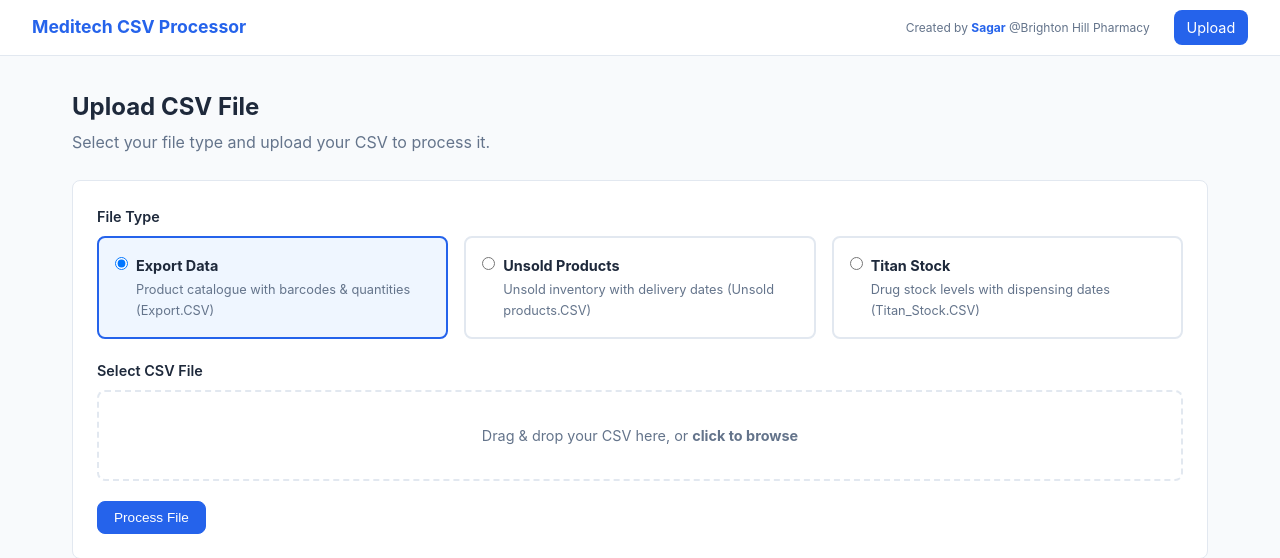
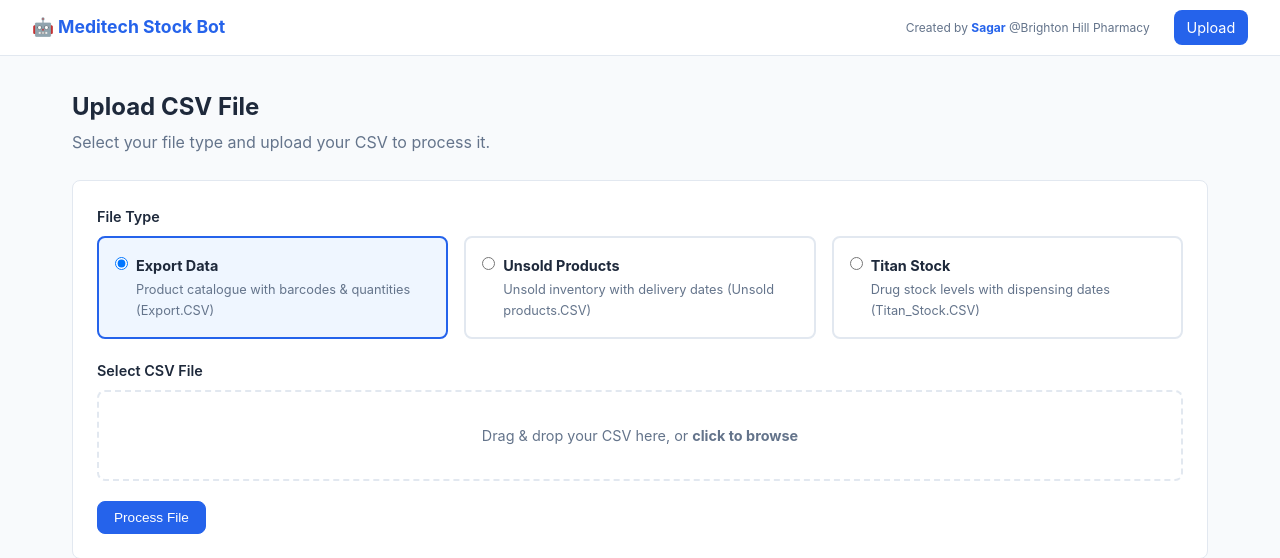
Before and after one commit to vibecoding2025/meditech, a Flask app: page / in a window 1280 px wide. Shown: the top 558 px of the page. Run offline with Flask 3, Linux system fonts and the light colour scheme.

Commit message:
Rebrand to Meditech Stock Bot with robot emoji
Co-Authored-By: Claude Opus 4.6 (1M context) <noreply@anthropic.com>

```diff
--- a/templates/base.html
+++ b/templates/base.html
@@ -3,12 +3,12 @@
 <head>
     <meta charset="UTF-8">
     <meta name="viewport" content="width=device-width, initial-scale=1.0">
-    <title>{% block title %}Meditech{% endblock %} - CSV Processor</title>
+    <title>{% block title %}Meditech{% endblock %} - Stock Bot</title>
     <link rel="stylesheet" href="{{ url_for('static', filename='style.css') }}">
 </head>
 <body>
     <nav class="navbar">
-        <a href="{{ url_for('index') }}" class="nav-brand">Meditech CSV Processor</a>
+        <a href="{{ url_for('index') }}" class="nav-brand">🤖 Meditech Stock Bot</a>
         <div class="nav-right">
             <span class="nav-credit">Created by <strong>Sagar</strong> @Brighton Hill Pharmacy</span>
             <a href="{{ url_for('index') }}" class="nav-link active">Upload</a>
```
